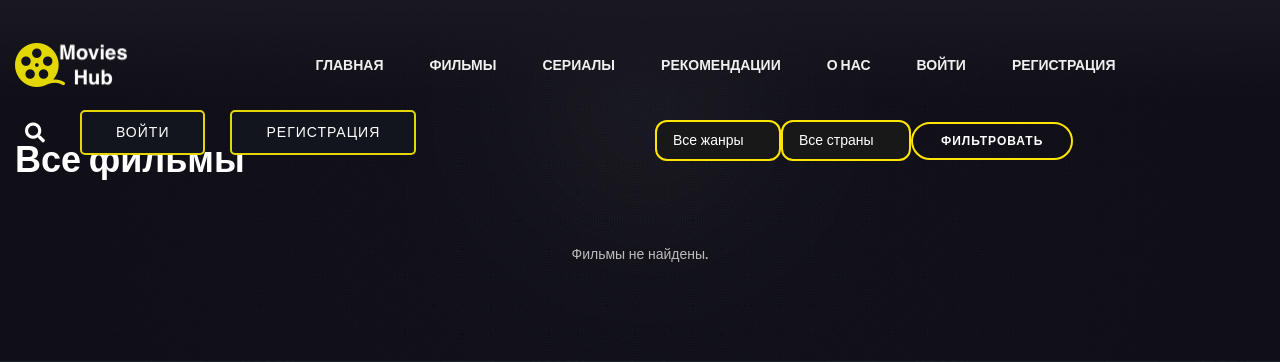
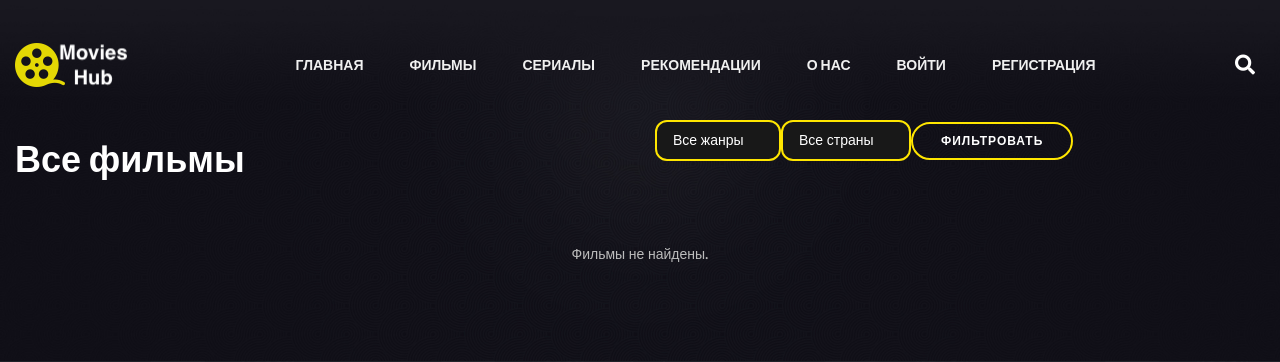
Before and after one commit to loraAbramchuk/DiplomTeachMeSkills, a Django app: template InformationService/Main/templates/Main/movies_list.html in a window 1280 px wide. Shown: the top 362 px of the page. Run offline with Django 4.2, Linux system fonts and the light colour scheme; the template is opened without the code that fills it, so the values that code supplies are empty; some libraries are stand-ins or nearby versions.

Commit message:
fix: убрано дублирование профиля и выхода из .header-action, теперь только в основном меню

```diff
--- a/InformationService/templates/base.html
+++ b/InformationService/templates/base.html
@@ -126,19 +126,6 @@
                             0
                           </span>
                         </a>
-                      </li>
-                      <li class="header-btn">
-                        <a href="{% url 'Main:user_profile' user.username %}" class="btn">{{ user.username }}</a>
-                      </li>
-                      <li class="header-btn">
-                        <a href="{% url 'users:logout' %}" class="btn">Выйти</a>
-                      </li>
-                      {% else %}
-                      <li class="header-btn">
-                        <a href="{% url 'users:login' %}" class="btn">Войти</a>
-                      </li>
-                      <li class="header-btn">
-                        <a href="{% url 'users:register' %}" class="btn">Регистрация</a>
                       </li>
                       {% endif %}
                     </ul>
```
